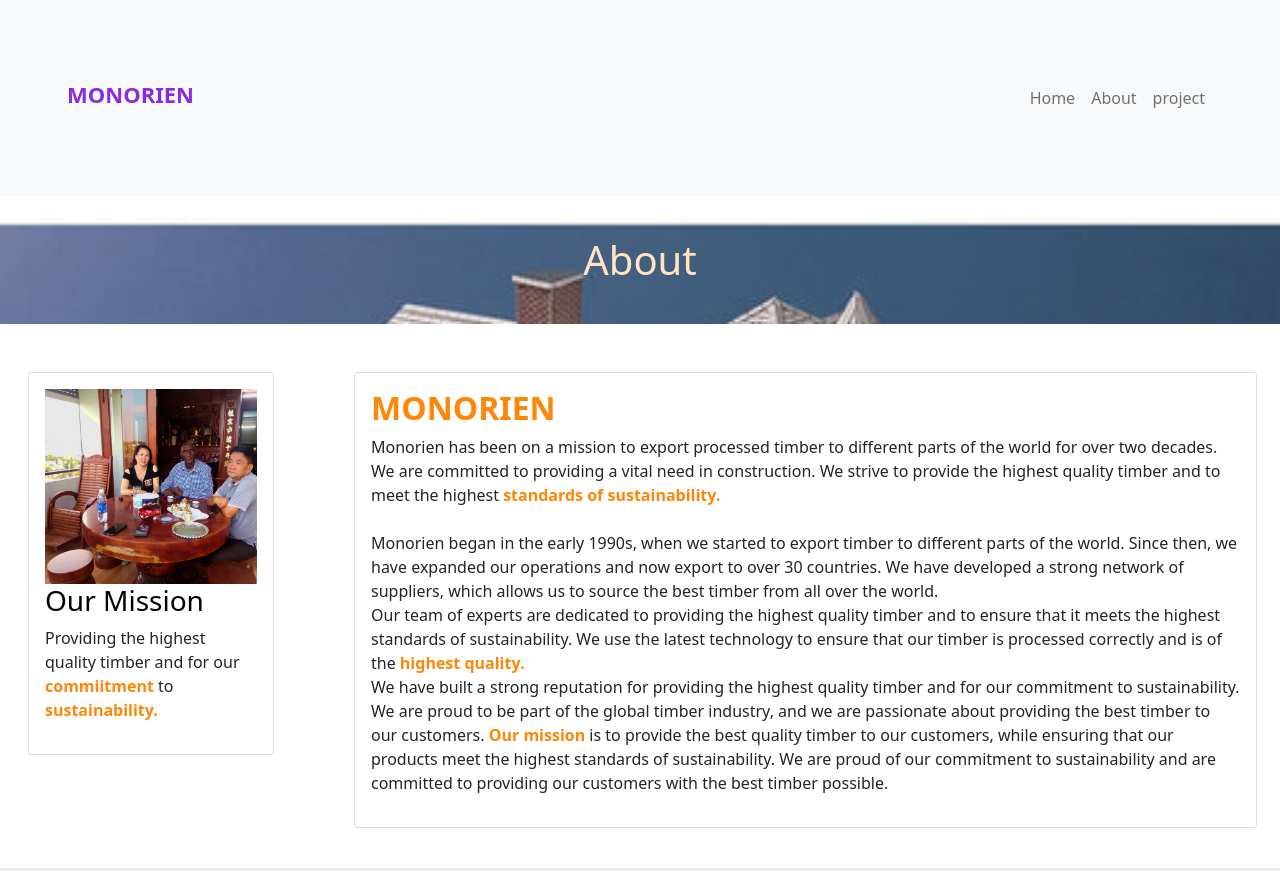
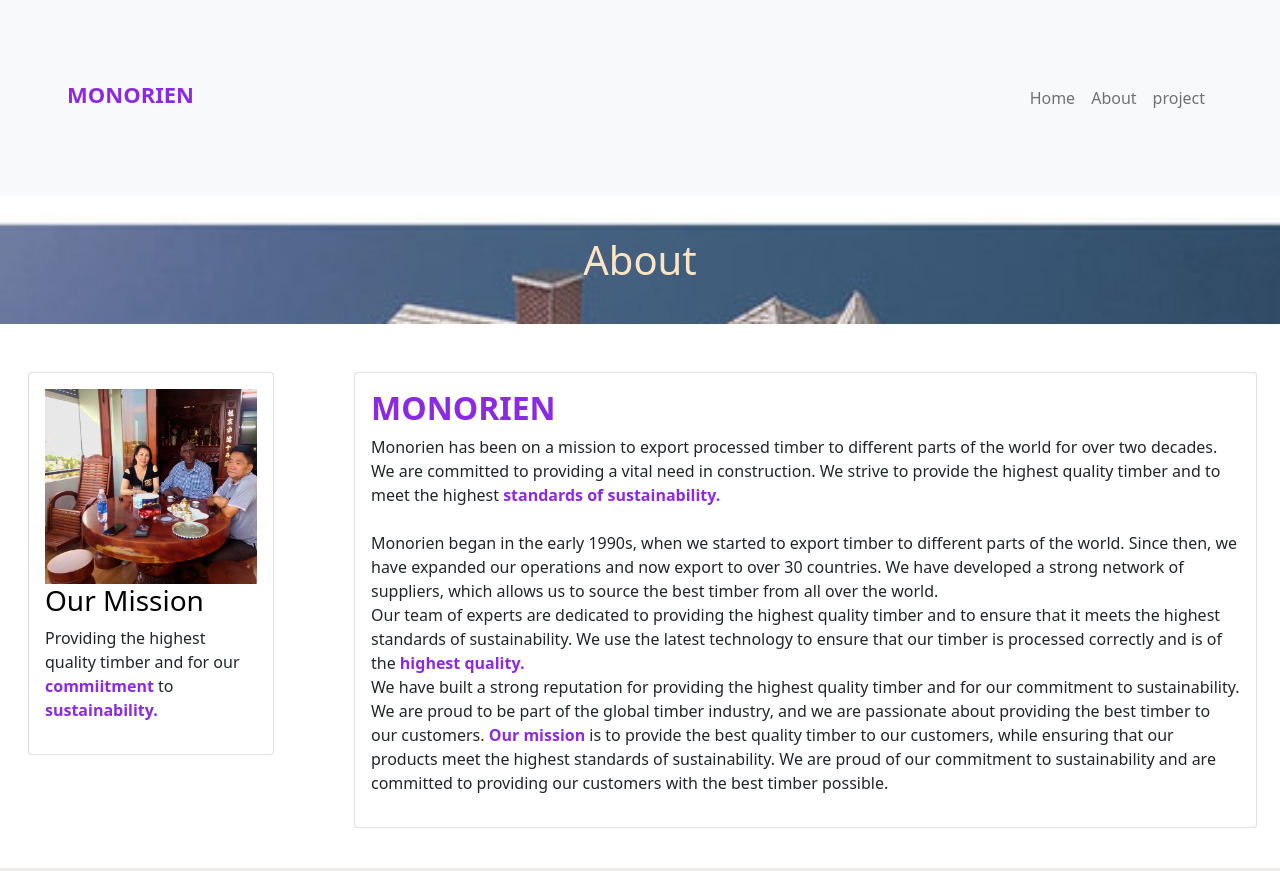
Before and after one commit to FavourOghoro/Monorien, a plain HTML site: page about.html in a window 1280 px wide. Shown: the top 871 px of the page. Drawn offline with nearby package versions, Linux system fonts and the light colour scheme.

Commit message:
Add files via upload

```diff
--- a/about.html
+++ b/about.html
@@ -44,7 +44,7 @@
 				<div class="inner">
 				<img style="width: auto; height: 195px;" class="" src="img/arial.jpg">
 					<h3>Our Mission</h3>
-					<p>Providing the highest quality timber and for our <strong style="color: #ff8606;">commiitment</strong> to <strong style="color: #ff8606;">sustainability.</strong></p>
+					<p>Providing the highest quality timber and for our <strong style="color: blueviolet;">commiitment</strong> to <strong style="color: blueviolet;">sustainability.</strong></p>
 				</div>
 			</div>
 		</div>
@@ -53,16 +53,16 @@
 		<div class="card" >
 			<div class="card-body">
 				<!-- <img style="width: 100px; height: auto;" class="rounded-circle" src="img/download (5).jpeg"> -->
-				<h2><strong style="color: #ff8606;">MONORIEN</strong></h2>
-					<p>Monorien has been on a mission to export processed timber to different parts of the world for over two decades. We are committed to providing a vital need in construction. We strive to provide the highest quality timber and to meet the highest <strong style="color: #ff8606;">standards of sustainability.</strong> <br> <br>
+				<h2><strong style="color: blueviolet;">MONORIEN</strong></h2>
+					<p>Monorien has been on a mission to export processed timber to different parts of the world for over two decades. We are committed to providing a vital need in construction. We strive to provide the highest quality timber and to meet the highest <strong style="color: blueviolet;">standards of sustainability.</strong> <br> <br>
 
 						Monorien began in the early 1990s, when we started to export timber to different parts of the world. Since then, we have expanded our operations and now export to over 30 countries. We have developed a strong network of suppliers, which allows us to source the best timber from all over the world. <br>
 
-						Our team of experts are dedicated to providing the highest quality timber and to ensure that it meets the highest standards of sustainability. We use the latest technology to ensure that our timber is processed correctly and is of the <strong style="color: #ff8606;">highest quality.</strong>  <br>
+						Our team of experts are dedicated to providing the highest quality timber and to ensure that it meets the highest standards of sustainability. We use the latest technology to ensure that our timber is processed correctly and is of the <strong style="color: blueviolet;">highest quality.</strong>  <br>
 
 						We have built a strong reputation for providing the highest quality timber and for our commitment to sustainability. We are proud to be part of the global timber industry, and we are passionate about providing the best timber to our customers.
 
-						<strong  style="color: #ff8606;">Our mission</strong> is to provide the best quality timber to our customers, while ensuring that our products meet the highest standards of sustainability. We are proud of our commitment to sustainability and are committed to providing our customers with the best timber possible.</p>
+						<strong  style="color: blueviolet;">Our mission</strong> is to provide the best quality timber to our customers, while ensuring that our products meet the highest standards of sustainability. We are proud of our commitment to sustainability and are committed to providing our customers with the best timber possible.</p>
 			 </div>
 		</div>
 	</div>
```
Also changed, not shown: index.html (+1 -1 lines).
